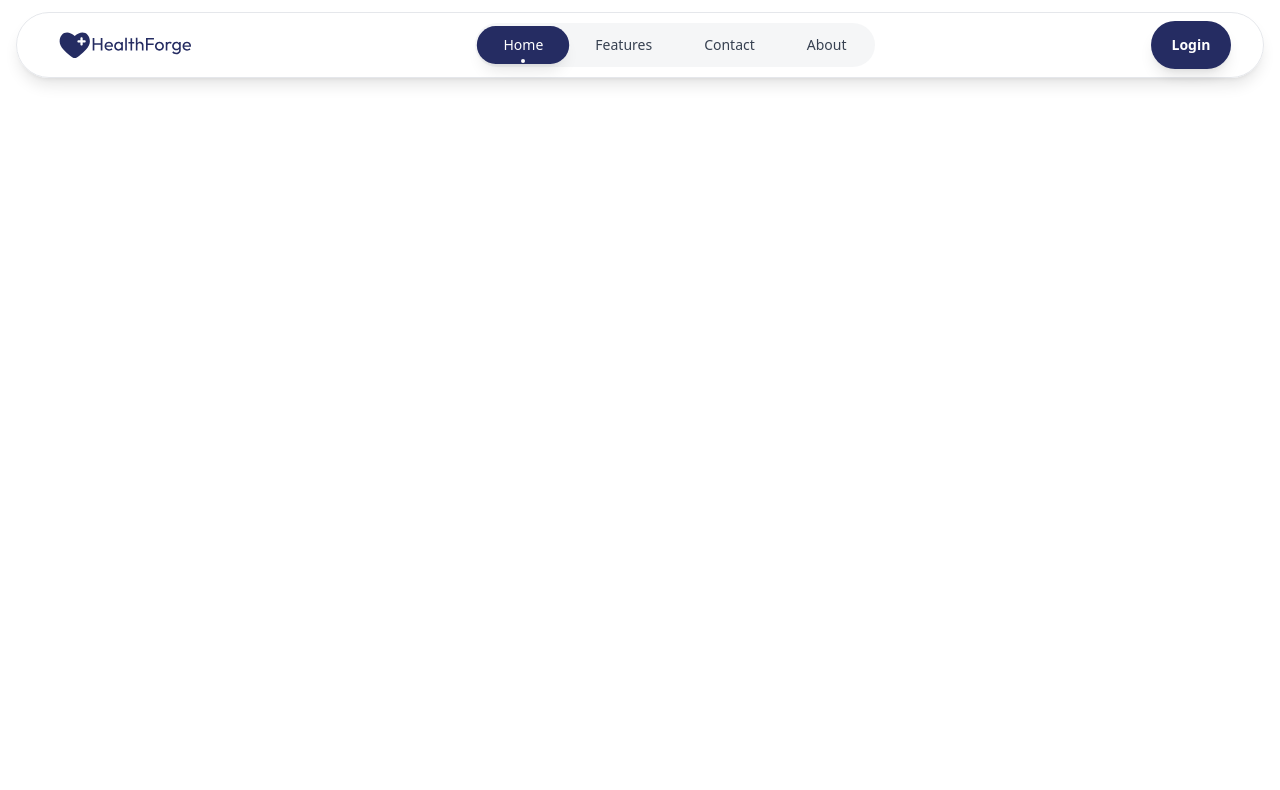
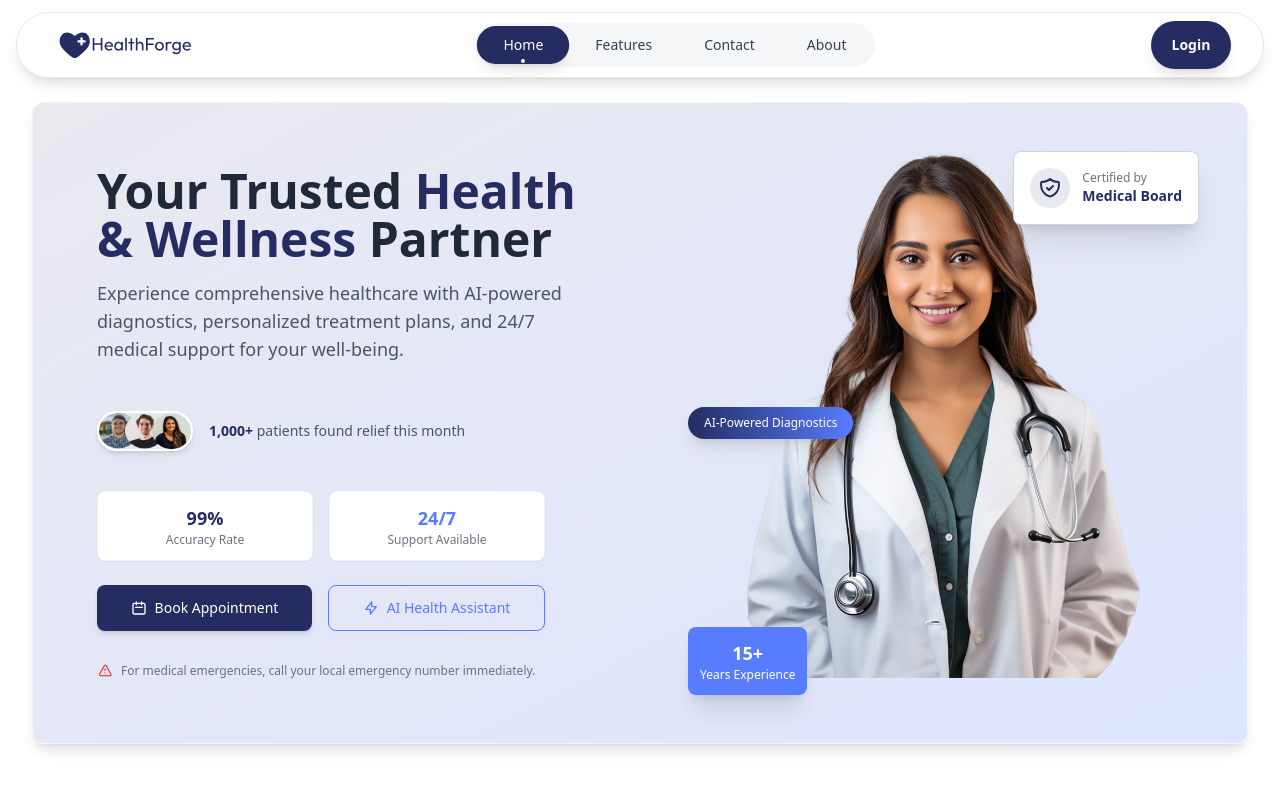
Before and after one commit to mrniteshray/HealthForge-AiNity, a Next.js app in the folder Web App/frontend/: page / in a window 1280 px wide. Shown: the top 790 px of the page. Built offline with nearby package versions, Linux system fonts and the light colour scheme.

Commit message:
feat: add Header component for homepage layout

```diff
--- a/Web App/frontend/src/app/page.js
+++ b/Web App/frontend/src/app/page.js
@@ -1,3 +1,4 @@
+import Header from "@/components/Header";
 import Navbar from "@/components/Navbar";
 
 
@@ -5,6 +6,7 @@ export default function Home() {
   return (
     <div>
       <Navbar />
+      <Header />
     </div>
   );
 }
--- /dev/null
+++ b/Web App/frontend/src/components/Header.jsx
@@ -0,0 +1,123 @@
+'use client';
+
+import Image from 'next/image';
+
+const Header = () => {
+    return (
+        <div className='flex flex-col md:flex-row bg-gradient-to-br from-primary/10 to-secondary/20 rounded-xl overflow-hidden mx-4 md:mx-8 my-6 border border-gray-100 shadow-lg'>
+
+            {/* Header Left Content */}
+            <div className='md:w-1/2 flex flex-col items-start justify-center gap-6 p-8 md:p-12 lg:p-16'>
+                <div>
+                    <h1 className='text-2xl md:text-3xl lg:text-5xl text-gray-800 font-bold leading-tight mb-4 text-center md:text-left'>
+                        Your Trusted <span className='text-primary'>Health & Wellness</span> Partner
+                    </h1>
+                    <p className='text-gray-600 text-[16px] md:text-lg mb-6 text-center md:text-left leading-relaxed'>
+                        Experience comprehensive healthcare with AI-powered diagnostics, personalized treatment plans, and 24/7 medical support for your well-being.
+                    </p>
+                </div>
+
+                {/* Trust Indicators */}
+                <div className='flex items-center gap-4 mb-4'>
+                    <div className='flex -space-x-3'>
+                        <Image
+
+                            className='w-16 h-8 md:w-24 md:h-10 rounded-full border-2 border-white shadow-md'
+                            src={"/images/group_profiles.png"}
+                            alt="Satisfied Patients"
+                            height={500}
+                            width={600}
+                        />
+                    </div>
+                    <p className='text-gray-600 text-[12px] md:text-sm font-medium'>
+                        <span className='text-primary font-bold'>1,000+</span> patients found relief this month
+                    </p>
+                </div>
+
+                {/* Health Stats */}
+                <div className='grid grid-cols-2 gap-4 w-full max-w-md'>
+                    <div className='text-center p-3 bg-white rounded-lg shadow-sm border border-gray-100'>
+                        <div className='text-primary font-bold text-lg'>99%</div>
+                        <div className='text-gray-500 text-xs'>Accuracy Rate</div>
+                    </div>
+                    <div className='text-center p-3 bg-white rounded-lg shadow-sm border border-gray-100'>
+                        <div className='text-secondary font-bold text-lg'>24/7</div>
+                        <div className='text-gray-500 text-xs'>Support Available</div>
+                    </div>
+                </div>
+
+                {/* Action Buttons */}
+                <div className='flex flex-col sm:flex-row gap-4 w-full max-w-md'>
+                    <a
+                        href='#appointment'
+                        className='flex items-center justify-center gap-2 bg-primary hover:bg-primary/90 text-white px-6 py-3 rounded-lg text-sm font-medium transition-all duration-300 shadow-md hover:shadow-lg flex-1 transform hover:scale-105'
+                    >
+                        <svg className='w-4 h-4' fill="none" stroke="currentColor" viewBox="0 0 24 24" xmlns="http://www.w3.org/2000/svg">
+                            <path strokeLinecap="round" strokeLinejoin="round" strokeWidth="2" d="M8 7V3m8 4V3m-9 8h10M5 21h14a2 2 0 002-2V7a2 2 0 00-2-2H5a2 2 0 00-2 2v12a2 2 0 002 2z"></path>
+                        </svg>
+                        Book Appointment
+                    </a>
+
+                    <a
+                        href='#ai-bot'
+                        className='flex items-center justify-center gap-2 border border-secondary text-secondary hover:bg-secondary hover:text-white px-6 py-3 rounded-lg text-sm font-medium transition-all duration-300 flex-1 transform hover:scale-105'
+                    >
+                        <svg className='w-4 h-4' fill="none" stroke="currentColor" viewBox="0 0 24 24" xmlns="http://www.w3.org/2000/svg">
+                            <path strokeLinecap="round" strokeLinejoin="round" strokeWidth="2" d="M13 10V3L4 14h7v7l9-11h-7z"></path>
+                        </svg>
+                        AI Health Assistant
+                    </a>
+                </div>
+
+                {/* Emergency Notice */}
+                <div className='flex items-center gap-2 text-xs text-gray-500 mt-2'>
+                    <svg className='w-4 h-4 text-red-500' fill="none" stroke="currentColor" viewBox="0 0 24 24" xmlns="http://www.w3.org/2000/svg">
+                        <path strokeLinecap="round" strokeLinejoin="round" strokeWidth="2" d="M12 9v2m0 4h.01m-6.938 4h13.856c1.54 0 2.502-1.667 1.732-2.5L13.732 4c-.77-.833-1.964-.833-2.732 0L4.082 16.5c-.77.833.192 2.5 1.732 2.5z"></path>
+                    </svg>
+                    For medical emergencies, call your local emergency number immediately.
+                </div>
+            </div>
+
+            {/* Header Right Image */}
+            <div className='md:w-1/2 relative flex items-center justify-center p-8'>
+                <div className='relative w-full h-full max-w-2xl'>
+                    <Image
+                        height={500}
+                        width={600}
+                        className='w-full h-auto max-h-[800px] bottom-[-50px] object-contain transform hover:scale-105 transition-transform duration-500 rounded-lg'
+                        src={"/images/header_img.webp"}
+                        alt="Professional healthcare team providing medical care"
+                    />
+
+                    {/* Floating Certification Badge */}
+                    <div className='absolute top-4 right-4 bg-white rounded-lg shadow-xl p-4 flex items-center gap-3 border border-primary/20'>
+                        <div className='bg-primary/10 p-2 rounded-full'>
+                            <svg className='w-6 h-6 text-primary' fill="none" stroke="currentColor" viewBox="0 0 24 24" xmlns="http://www.w3.org/2000/svg">
+                                <path strokeLinecap="round" strokeLinejoin="round" strokeWidth="2" d="M9 12l2 2 4-4m5.618-4.016A11.955 11.955 0 0112 2.944a11.955 11.955 0 01-8.618 3.04A12.02 12.02 0 003 9c0 5.591 3.824 10.29 9 11.622 5.176-1.332 9-6.03 9-11.622 0-1.042-.133-2.052-.382-3.016z"></path>
+                            </svg>
+                        </div>
+                        <div>
+                            <p className='text-xs text-gray-500'>Certified by</p>
+                            <p className='text-sm font-semibold text-primary'>Medical Board</p>
+                        </div>
+                    </div>
+
+                    {/* Floating Stats Badge */}
+                    <div className='absolute bottom-4 left-4 bg-secondary text-white rounded-lg shadow-xl p-3'>
+                        <div className='text-center'>
+                            <div className='text-lg font-bold'>15+</div>
+                            <div className='text-xs'>Years Experience</div>
+                        </div>
+                    </div>
+
+                    {/* AI Technology Badge */}
+                    <div className='absolute top-1/2 left-4 transform -translate-y-1/2 bg-gradient-to-r from-primary to-secondary text-white rounded-full px-4 py-2 text-xs font-medium shadow-lg'>
+                        AI-Powered Diagnostics
+                    </div>
+                </div>
+            </div>
+        </div>
+    );
+}
+
+export default Header;
```
Also changed, not shown: Web App/frontend/public/images/group_profiles.png (added), Web App/frontend/public/images/header_img.webp (added).
